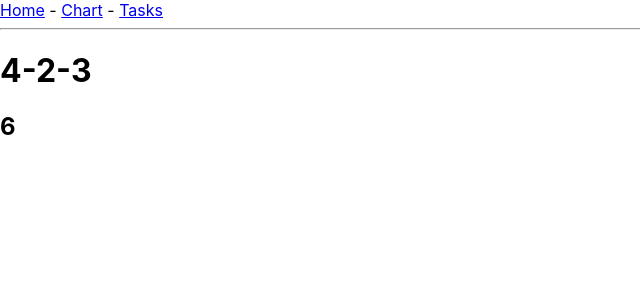
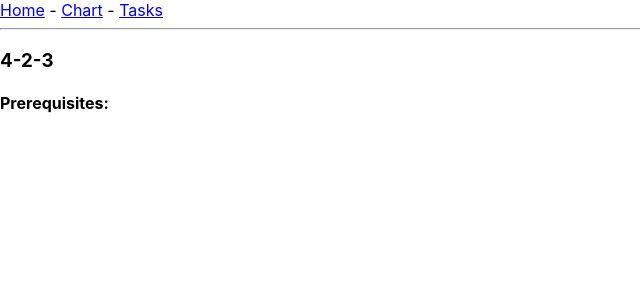
Before and after one commit to Ecksi/juggle-games, a React (Create React App) app: page /jugglingTricks/3ball/4-2-3 in a window 1280 px wide. Shown: the top 300 px of the page, without its empty margins (0-640 px from the left). Built offline with nearby package versions, Linux system fonts and the light colour scheme.

Commit message:
Replace data from json with data from store

```diff
--- a/src/components/pages/Chart.jsx
+++ b/src/components/pages/Chart.jsx
@@ -1,29 +1,29 @@
-import React, { useState } from "react"
-import jugglingTricks from "../../assets/JugglingTricks/JugglingTricks.json"
+import React from "react";
+import { useSelector } from "react-redux";
+import { List } from "@material-ui/core";
 import Trick from "../juggling/Trick";
-import { List } from '@material-ui/core';
 
-export default function Chart(props) {
+export default function Chart() {
+  const tricks = useSelector((state) => state.juggling);
 
-  const [allBallTricks, setAllBallTricks] = useState(jugglingTricks)
   return (
     <div>
       <h3>3-ball tricks</h3>
       <List>
-      {allBallTricks['3ball'].map(trick => (
-       <Trick trick={trick} numBalls={'3ball'} />
+        {tricks["3ball"].map((trick) => (
+          <Trick trick={trick} numBalls={"3ball"} />
         ))}
       </List>
       <h3>4-ball tricks</h3>
       <List>
-      {allBallTricks['4ball'].map(trick => (
-       <Trick trick={trick} numBalls={'4ball'} />
+        {tricks["4ball"].map((trick) => (
+          <Trick trick={trick} numBalls={"4ball"} />
         ))}
       </List>
       <h3>5-ball tricks</h3>
       <List>
-      {allBallTricks['5ball'].map(trick => (
-       <Trick trick={trick} numBalls={'5ball'} />
+        {tricks["5ball"].map((trick) => (
+          <Trick trick={trick} numBalls={"5ball"} />
         ))}
       </List>
     </div>
--- a/src/components/pages/TrickPage.jsx
+++ b/src/components/pages/TrickPage.jsx
@@ -1,34 +1,21 @@
-import React, { useState, useEffect } from "react";
-import { Link, BrowserRouter as Router, Route, useParams } from "react-router-dom";
-import jugglingTricks from "../../assets/JugglingTricks/JugglingTricks.json"
+import React from "react";
+import { useParams } from "react-router-dom";
+import { useSelector } from "react-redux";
 
-export default () => {
-    const [allJugglingTricks, setAllJugglingTricks] = useState(jugglingTricks)
+export default function TrickPage() {
+  const { numBalls, trickName } = useParams();
+  const tricks = useSelector((state) => state.juggling);
+  const trick = tricks[numBalls].find((trick) => trick.name === trickName);
 
-    const {numBalls, trickName} = useParams()
-
-
-    const [trick, setTrick] = useState();
-
-    useEffect(() => {
-        let balltricks = allJugglingTricks[numBalls]
-        console.log(balltricks)
-        let index;
-        allJugglingTricks[numBalls].forEach((trick, i) => {
-            if (trick.name === trickName ){
-                index = i
-            }
-        })
-        console.log(index)
-        setTrick(balltricks[index])
-    }, [trickName])
-
-    console.log(trick)
-
-    return (
-        <div>
-            <h1>{trick?.name}</h1>
-            <h2>{trick?.id}</h2>
-        </div>
-    )
+  return (
+    <React.Fragment>
+      <h3>{trick.name}</h3>
+      <div>
+        <h4>Prerequisites:</h4>
+        {trick.prereq.map((req) => (
+          <p>{tricks[req[0]][req[1]]["name"]}</p>
+        ))}
+      </div>
+    </React.Fragment>
+  );
 }
```
Lines whose indentation alone changed are shown as unchanged.
